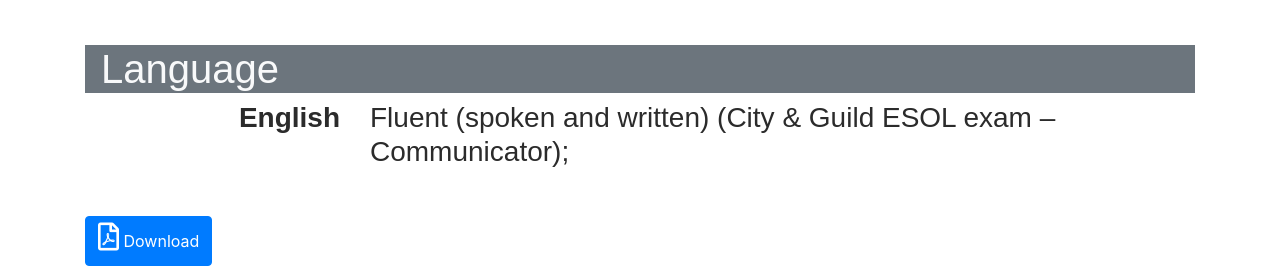
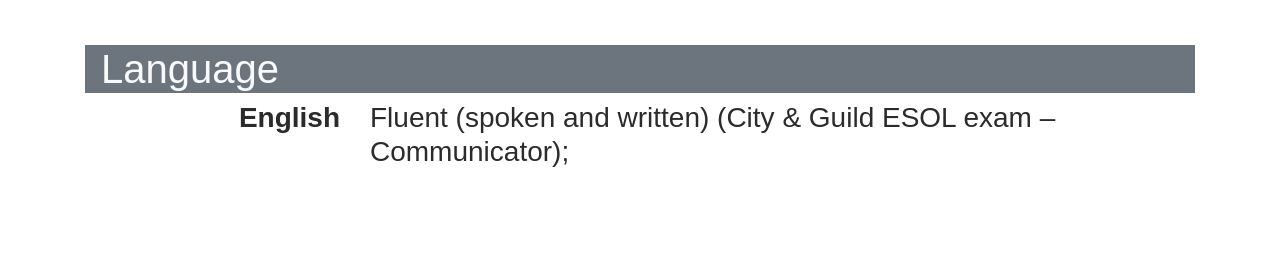
Before and after one commit to mkitowski/CVProject, a website: page index.html in a window 1280 px wide. Shown: the part 2137-2403 px from the top of the page. After the commit the page ends 2313 px from the top, so only its background shows below. Drawn offline with nearby package versions, Linux system fonts and the light colour scheme.

Commit message:
index.html updated

```diff
--- a/index.html
+++ b/index.html
@@ -142,9 +142,9 @@
     </div>
 </div>
 
-<div class="container mt-5" id="download">
-    <button class="btn btn-primary align-middle" onclick="printJS('cv', 'html')"><i class="far fa-file-pdf h3"></i> <span>Download</span></button>
-</div>
+<!--<div class="container mt-5" id="download">-->
+    <!--<button class="btn btn-primary align-middle" onclick="printJS('cv', 'html')"><i class="far fa-file-pdf h3"></i> <span>Download</span></button>-->
+<!--</div>-->
 
 
 </body>
```
